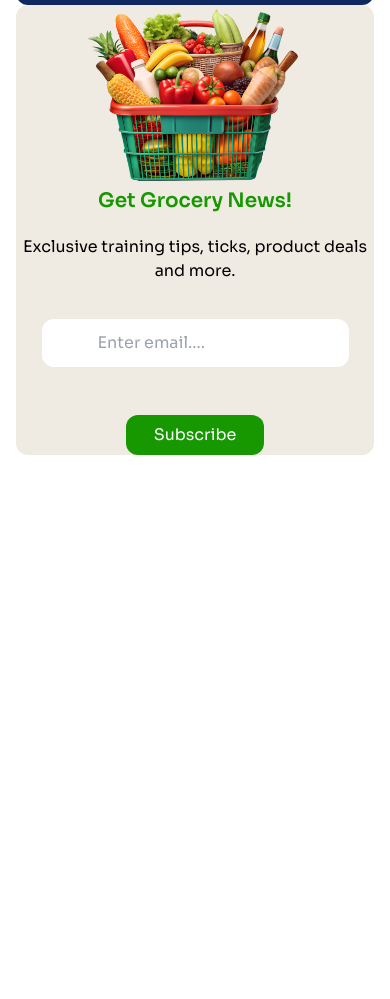
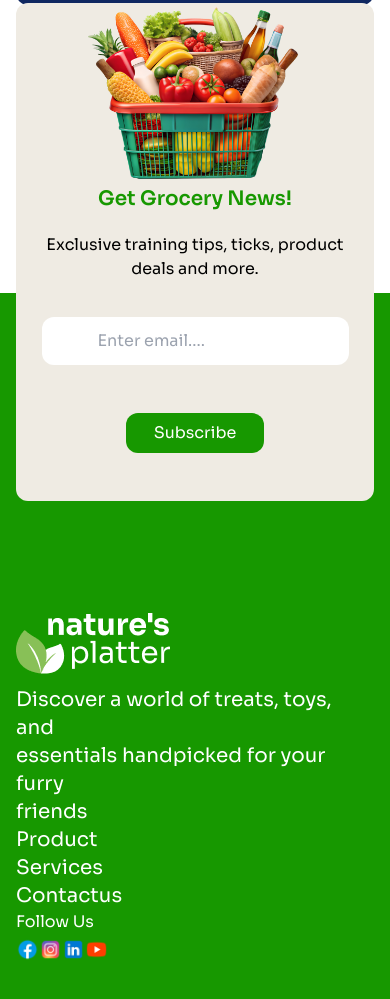
Before and after one commit to shahadat-web-dev/Assaignment-3-02, a plain HTML site: page index.html in a window 390 px wide. Shown: the part 2737-3736 px from the top of the page. Before the commit the page ends 3192 px from the top, so only its background shows below. Drawn offline with nearby package versions, Linux system fonts and the light colour scheme; files whose address does not match are found by name.

Commit message:
footer section added

```diff
--- a/index.html
+++ b/index.html
@@ -36,7 +36,7 @@
                 <div class="flex gap-5 max-[640px]:hidden">
                     <div class="flex gap-4 mt-1 max-[992px]:hidden">
                         <img class="w-10 h-10" src="images/search.png" alt="">
-                        <img class="w-10 h-10" src="images/shopping.png" alt="">
+                        <img class="w-10 h-10" src="images/card.png" alt="">
                     </div>
                     <div class="border-2 border-[#179800] rounded-md px-7 py-2 text-xl font-normal">
                         <button>Login</button>
@@ -105,7 +105,7 @@
         </section>
 
         <!-- Arrival & Offers -->
-        <section>
+        <section class="md:mb-80">
             <h2 class=" mt-32 text-[#179800] text-4xl font-semibold">Arrival & Offers</h2>
 
             <!-- card container -->
@@ -126,7 +126,7 @@
                 </div>
 
                 <!-- INDIA GATE CARD-->
-                <div class="md:w-[600px] relative gap-20 bg-[#102861] flex items-center md:px-8 px-5 py-3 md:pr-40 rounded-xl">
+                <div class=" md:w-[600px] relative gap-20 bg-[#102861] flex items-center md:px-8 px-5 py-3 md:pr-40 rounded-xl">
                     <div class="text-center">
                         <img class="md:w-[93px] w-[64px]" src="images//india-gate-logo.png" alt="">
 
@@ -142,28 +142,51 @@
         </section>
 
         <!-- Get Grocery News! -->
-         <section>
-            <div class="md:flex md:mt-40 max-md:text-center md:items-center bg-[#EFEBE3] md:py-12 rounded-xl gap-32">
+         <section class="relative mt-72">
+         <div class="absolute bottom-0 right-0 left-0 translate-y-52">
+            <div class=" md:flex md:mt-40 max-md:text-center md:items-center bg-[#EFEBE3] md:py-12 rounded-xl gap-32">
                 <div>
                     <img class="md:w-[442px] mx-auto md:h-[348px]
                      w-[232px] h-[182px] " src="images/vegetable-busket.png" alt="">
                 </div>
                 <div>
                     <h2 class="md:text-4xl text-xl font-semibold max-md:text-[#179800]">Get Grocery News!</h2>
-                    <p class="md:text-xl text-base font-normal  mt-5">Exclusive training tips, ticks, product deals and more.</p>
+                    <p class="md:text-xl  text-base font-normal  mt-5 px-5">Exclusive training tips, ticks, product deals and more.</p>
 
                     <input class="md:w-[472px] md:h-[67px] md:py-4 md:pl-5 py-3 max-md:px-14 rounded-xl mt-9" type="email" name="" id="" placeholder="Enter email....">
-                    <div>
+                    <div class="pb-12">
 
                         <button class="bg-[#179800] text-white md:text-xl px-7 py-2 rounded-xl mt-12">Subscribe</button>
                     </div>
                 </div>
             </div>
          </section>
+        </div>
     </main>
+
     <!-- footer section -->
-    <footer>
+    <footer class=" bg-[#179800] md:-w[1600px] pb-20">
 
+        <div class="md:flex container mx-auto md:px-32 px-4 justify-between pt-80 items-center">
+            <div>
+                <img src="images/logo-footer.png" alt="">
+                <p class="text-xl font-normal text-white mt-3">Discover a world of treats, toys, and <br>essentials  handpicked for your furry <br>friends</p>
+            </div>
+            <div class="font-normal text-xl text-white">
+                <h3>Product</h3>
+                <h3>Services</h3>
+                <h3>Contactus</h3>
+            </div>
+            <div>
+                <h3 class="font-normal text-base  text-white">Follow Us</h3>
+                <div class="flex mt-1">
+                    <img class="w-[23px] h-[23px]" src="images/facebook.png" alt="">
+                    <img class="w-[23px] h-[23px]" src="images/ins.png" alt="">
+                    <img class="w-[23px] h-[23px]" src="images/in.png" alt="">
+                    <img class="w-[23px] h-[23px]" src="images/youtube.png" alt="">
+                </div>
+            </div>
+        </div>
     </footer>
 
 </body>
```
Also changed, not shown: images/card.png (added), images/facebook.png (added), images/in.png (added), images/ins.png (added), images/shopping.png (deleted), images/youtube.png (added).
